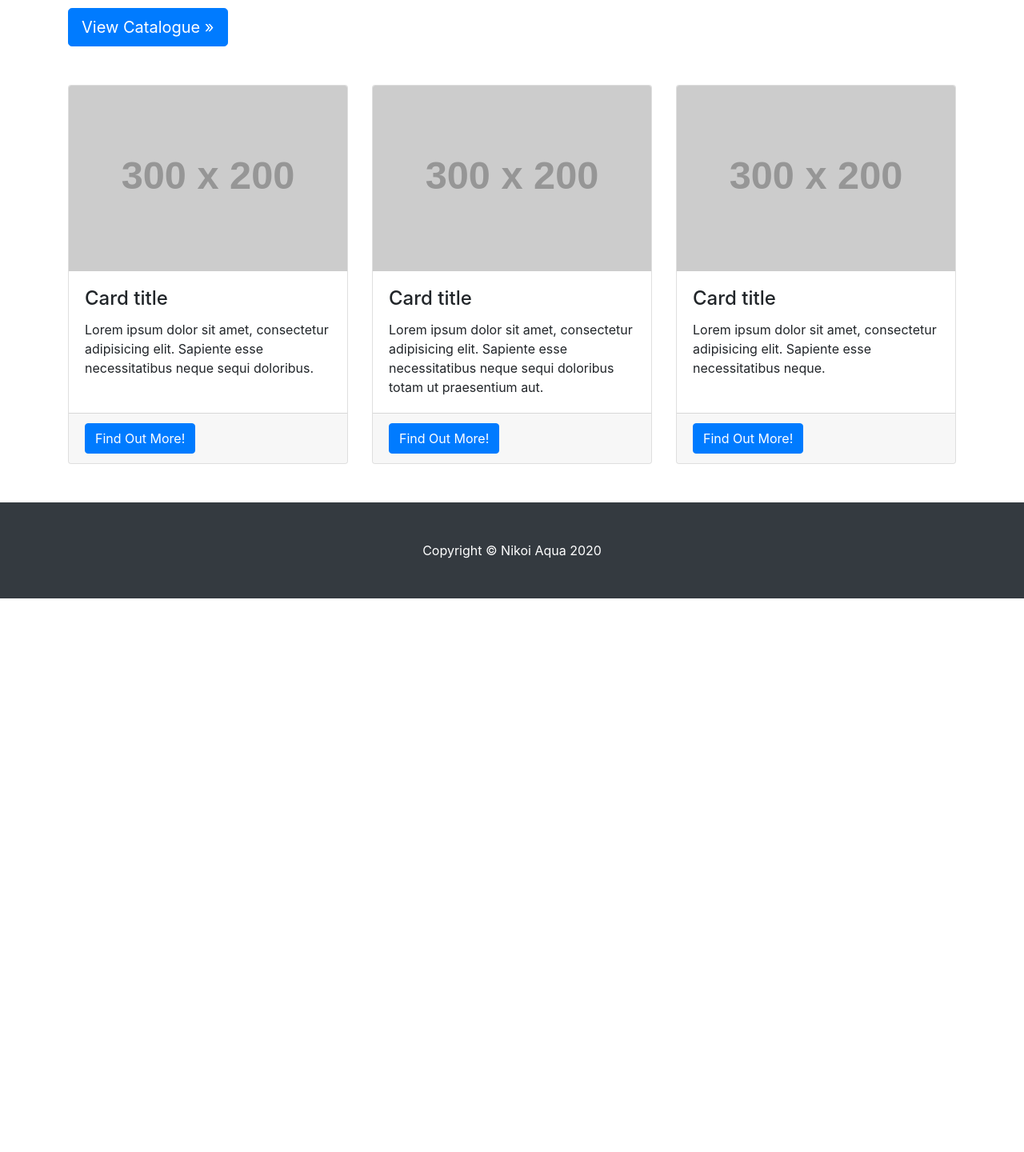
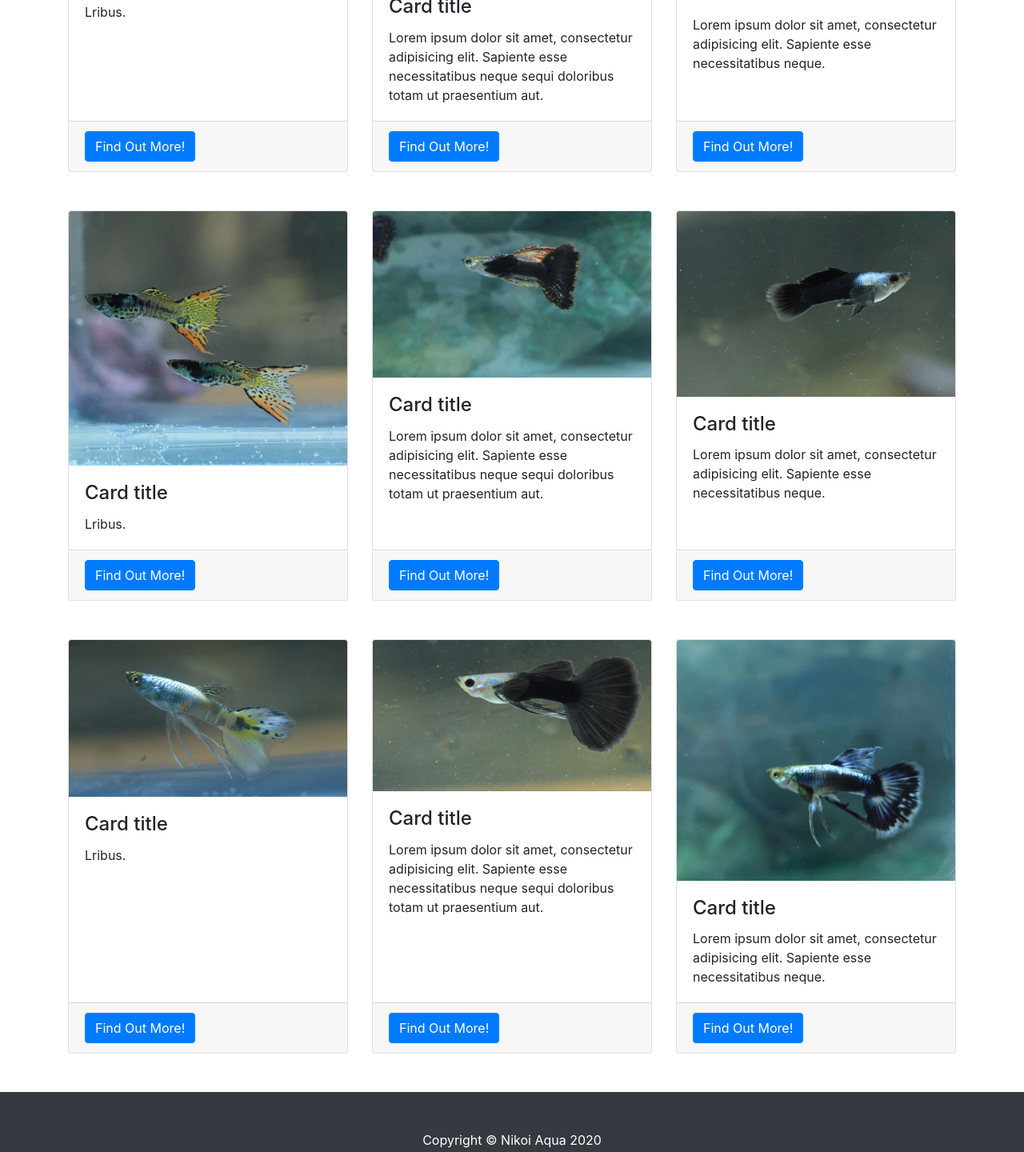
Before and after one commit to andrewjayasinghe/test2, a plain HTML site: page services.html in a window 1280 px wide. Shown: the part 741-2181 px from the top of the page at 80% size. Before the commit the page ends 1489 px from the top, so only its background shows below. Drawn offline with Linux system fonts and the light colour scheme; placeholder pictures from the web are drawn by us.

Commit message:
services

```diff
--- a/css/business-frontpage.css
+++ b/css/business-frontpage.css
@@ -17,6 +17,15 @@ body {
   margin-bottom: 6vh;
 }
 
+.masthead1 {
+  height: 50vh;
+  min-height: 20px;
+  background-image: url('../list.png');
+  background-size: cover;
+  background-position: center;
+  background-repeat: no-repeat;
+  margin-bottom: 6vh;
+}
 .home_title{
   color: white;
   font-weight: 300;
--- a/services.html
+++ b/services.html
@@ -49,27 +49,24 @@
   </nav>
 
   <!-- Header -->
-  <header class="masthead">
+  <!-- <header class="masthead1">
     <div class="container h-100">
       <div class="row h-100 align-items-center">
         <div class="col-lg-12">
-          <h1 class="display-4 text-white mt-5 mb-2">Nikoi Aqua</h1>
-          <p class="lead mb-5 text-white-50">Lorem ipsum dolor sit amet, consectetur adipisicing elit. Non possimus ab labore provident mollitia. Id assumenda voluptate earum corporis facere quibusdam quisquam iste ipsa cumque unde nisi, totam quas ipsam.</p>
         </div>
       </div>
     </div>
-  </header>
+  </header> -->
 
   <!-- Page Content -->
-  <div class="container">
+  <div class="container" style="margin-top: 15vh;">
 
     <div class="row">
       <div class="col-md-8 mb-5">
-        <h2>What We Do</h2>
+        <h2>Product Catalogue</h2>
         <hr>
         <p>Lorem ipsum dolor sit amet, consectetur adipisicing elit. A deserunt neque tempore recusandae animi soluta quasi? Asperiores rem dolore eaque vel, porro, soluta unde debitis aliquam laboriosam. Repellat explicabo, maiores!</p>
         <p>Lorem ipsum dolor sit amet, consectetur adipisicing elit. Omnis optio neque consectetur consequatur magni in nisi, natus beatae quidem quam odit commodi ducimus totam eum, alias, adipisci nesciunt voluptate. Voluptatum.</p>
-        <a class="btn btn-primary btn-lg" href="#">View Catalogue &raquo;</a>
       </div>
       <div class="col-md-4 mb-5">
         <h2>Contact Us</h2>
@@ -95,10 +92,10 @@
     <div class="row">
       <div class="col-md-4 mb-5">
         <div class="card h-100">
-          <img class="card-img-top" src="https://placehold.it/300x200" alt="">
+          <img class="card-img-top" src="2.jpeg" alt="">
           <div class="card-body">
             <h4 class="card-title">Card title</h4>
-            <p class="card-text">Lorem ipsum dolor sit amet, consectetur adipisicing elit. Sapiente esse necessitatibus neque sequi doloribus.</p>
+            <p class="card-text">Lribus.</p>
           </div>
           <div class="card-footer">
             <a href="#" class="btn btn-primary">Find Out More!</a>
@@ -107,7 +104,7 @@
       </div>
       <div class="col-md-4 mb-5">
         <div class="card h-100">
-          <img class="card-img-top" src="https://placehold.it/300x200" alt="">
+          <img class="card-img-top" src="3.jpeg" alt="">
           <div class="card-body">
             <h4 class="card-title">Card title</h4>
             <p class="card-text">Lorem ipsum dolor sit amet, consectetur adipisicing elit. Sapiente esse necessitatibus neque sequi doloribus totam ut praesentium aut.</p>
@@ -119,7 +116,7 @@
       </div>
       <div class="col-md-4 mb-5">
         <div class="card h-100">
-          <img class="card-img-top" src="https://placehold.it/300x200" alt="">
+          <img class="card-img-top" src="4.jpeg" alt="">
           <div class="card-body">
             <h4 class="card-title">Card title</h4>
             <p class="card-text">Lorem ipsum dolor sit amet, consectetur adipisicing elit. Sapiente esse necessitatibus neque.</p>
@@ -131,6 +128,90 @@
       </div>
     </div>
     <!-- /.row -->
+
+
+      <!-- /.row -->
+
+      <div class="row">
+        <div class="col-md-4 mb-5">
+          <div class="card h-100">
+            <img class="card-img-top" src="5.jpeg" alt="">
+            <div class="card-body">
+              <h4 class="card-title">Card title</h4>
+              <p class="card-text">Lribus.</p>
+            </div>
+            <div class="card-footer">
+              <a href="#" class="btn btn-primary">Find Out More!</a>
+            </div>
+          </div>
+        </div>
+        <div class="col-md-4 mb-5">
+          <div class="card h-100">
+            <img class="card-img-top" src="6.jpeg" alt="">
+            <div class="card-body">
+              <h4 class="card-title">Card title</h4>
+              <p class="card-text">Lorem ipsum dolor sit amet, consectetur adipisicing elit. Sapiente esse necessitatibus neque sequi doloribus totam ut praesentium aut.</p>
+            </div>
+            <div class="card-footer">
+              <a href="#" class="btn btn-primary">Find Out More!</a>
+            </div>
+          </div>
+        </div>
+        <div class="col-md-4 mb-5">
+          <div class="card h-100">
+            <img class="card-img-top" src="7.jpeg" alt="">
+            <div class="card-body">
+              <h4 class="card-title">Card title</h4>
+              <p class="card-text">Lorem ipsum dolor sit amet, consectetur adipisicing elit. Sapiente esse necessitatibus neque.</p>
+            </div>
+            <div class="card-footer">
+              <a href="#" class="btn btn-primary">Find Out More!</a>
+            </div>
+          </div>
+        </div>
+      </div>
+      <!-- /.row -->
+        <!-- /.row -->
+
+    <div class="row">
+        <div class="col-md-4 mb-5">
+          <div class="card h-100">
+            <img class="card-img-top" src="8.jpeg" alt="">
+            <div class="card-body">
+              <h4 class="card-title">Card title</h4>
+              <p class="card-text">Lribus.</p>
+            </div>
+            <div class="card-footer">
+              <a href="#" class="btn btn-primary">Find Out More!</a>
+            </div>
+          </div>
+        </div>
+        <div class="col-md-4 mb-5">
+          <div class="card h-100">
+            <img class="card-img-top" src="9.jpeg" alt="">
+            <div class="card-body">
+              <h4 class="card-title">Card title</h4>
+              <p class="card-text">Lorem ipsum dolor sit amet, consectetur adipisicing elit. Sapiente esse necessitatibus neque sequi doloribus totam ut praesentium aut.</p>
+            </div>
+            <div class="card-footer">
+              <a href="#" class="btn btn-primary">Find Out More!</a>
+            </div>
+          </div>
+        </div>
+        <div class="col-md-4 mb-5">
+          <div class="card h-100">
+            <img class="card-img-top" src="10.jpeg" alt="">
+            <div class="card-body">
+              <h4 class="card-title">Card title</h4>
+              <p class="card-text">Lorem ipsum dolor sit amet, consectetur adipisicing elit. Sapiente esse necessitatibus neque.</p>
+            </div>
+            <div class="card-footer">
+              <a href="#" class="btn btn-primary">Find Out More!</a>
+            </div>
+          </div>
+        </div>
+      </div>
+      <!-- /.row -->
 
   </div>
   <!-- /.container -->
```
Also changed, not shown: index.html (+1 -2 lines), list.png (added).
